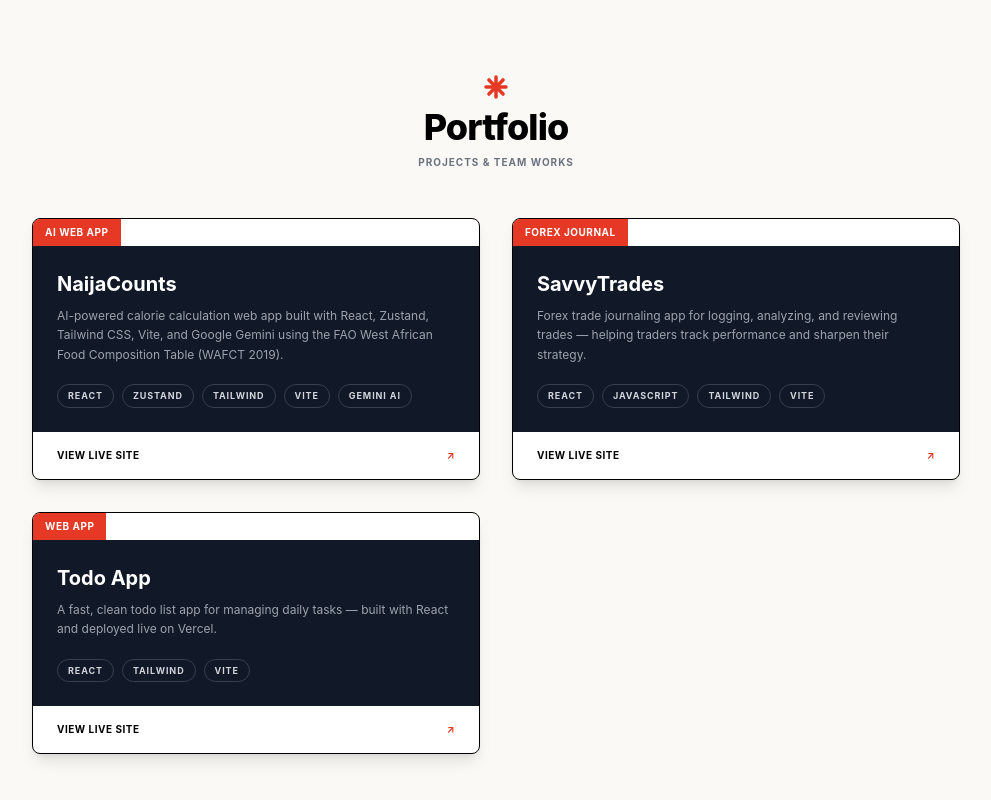
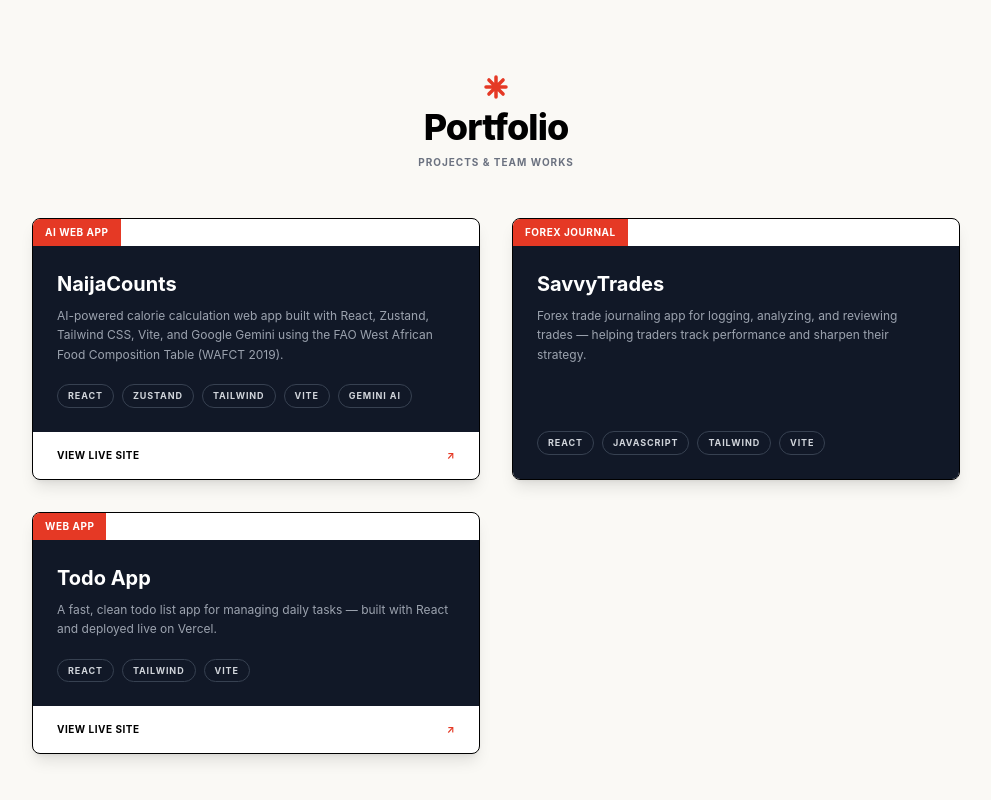
Before and after one commit to joshuaihesiulo/Joshua-Portfolio, a React (Vite) app: page / in a window 1280 px wide. Shown: the part 2650-3450 px from the top of the page, without its empty margins (144-1135 px from the left). Built offline with nearby package versions, Linux system fonts and the light colour scheme.

Commit message:
Remove live link from SavvyTrades card

```diff
--- a/src/components/Portfolio.jsx
+++ b/src/components/Portfolio.jsx
@@ -15,12 +15,30 @@ export default function Portfolio() {
       <div className="grid gap-8 md:grid-cols-2">
         {projectsData.map((project, i) => (
           <Reveal key={project.id} delay={i * 120} className="h-full">
+            {project.link ? (
               <a
                 href={project.link}
                 target="_blank"
                 rel="noreferrer"
                 className="group border border-black bg-white overflow-hidden rounded-lg text-left shadow-lg transition-shadow hover:shadow-xl flex flex-col h-full"
               >
+                <PortfolioCard project={project} />
+              </a>
+            ) : (
+              <div className="border border-black bg-white overflow-hidden rounded-lg text-left shadow-lg flex flex-col h-full">
+                <PortfolioCard project={project} />
+              </div>
+            )}
+          </Reveal>
+        ))}
+      </div>
+    </section>
+  );
+}
+
+function PortfolioCard({ project }) {
+  return (
+    <>
       <div className="bg-[#E53925] text-white text-[10px] font-bold px-3 py-1.5 inline-block uppercase tracking-wider self-start">
         {project.tag}
       </div>
@@ -44,16 +62,14 @@ export default function Portfolio() {
         </div>
       </div>
 
+      {project.cta && project.link && (
         <div className="px-6 py-4 flex items-center justify-between text-[10px] font-bold uppercase tracking-wider">
           <span className="text-black">{project.cta}</span>
-                <span className="text-[#E53925] transition-transform group-hover:translate-x-0.5 group-hover:-translate-y-0.5">
+          <span className="text-[#E53925]">
             ↗
           </span>
         </div>
-            </a>
-          </Reveal>
-        ))}
-      </div>
-    </section>
+      )}
+    </>
   );
 }
--- a/src/data/portfolioData.js
+++ b/src/data/portfolioData.js
@@ -79,8 +79,6 @@ export const projectsData = [
     description:
       "Forex trade journaling app for logging, analyzing, and reviewing trades — helping traders track performance and sharpen their strategy.",
     stack: ["React", "JavaScript", "Tailwind", "Vite"],
-    link: "https://frontend-lyart-six-36.vercel.app",
-    cta: "View live site",
   },
   {
     id: 3,
```
Lines whose indentation alone changed are shown as unchanged.
